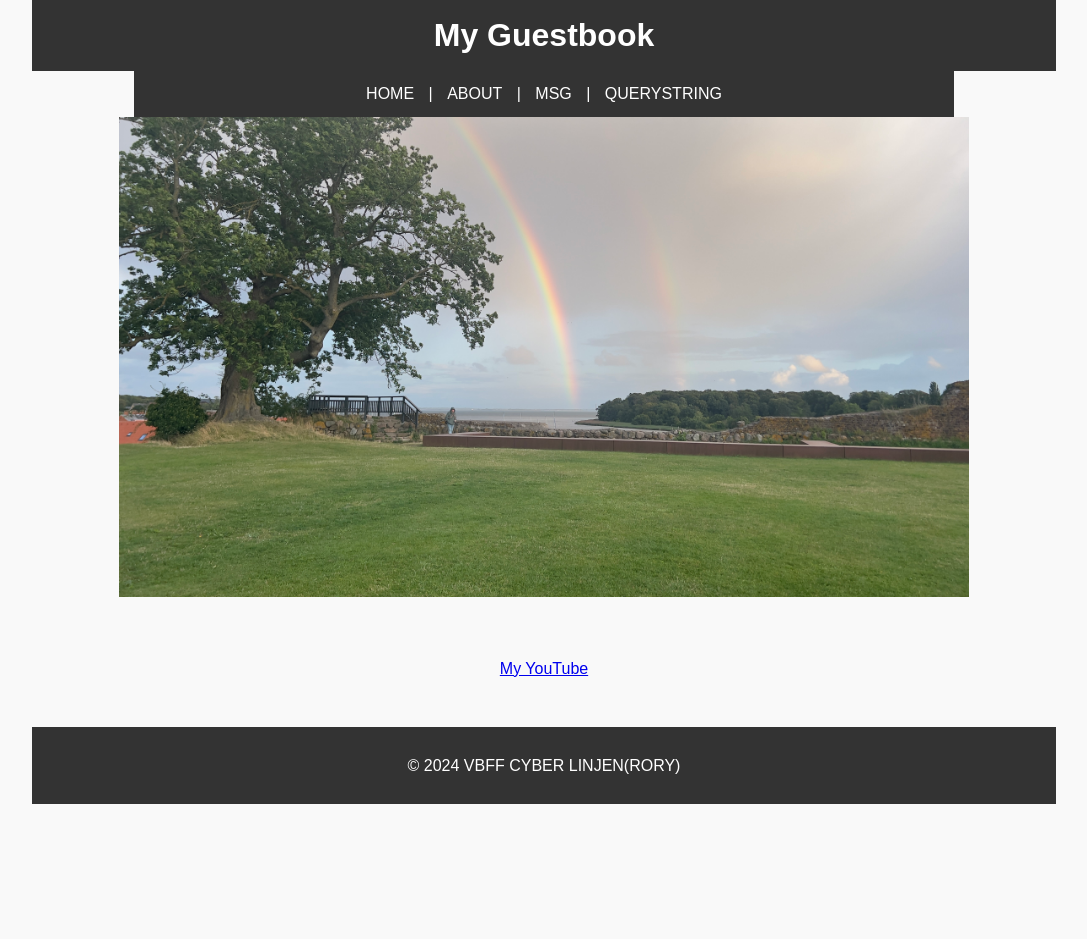
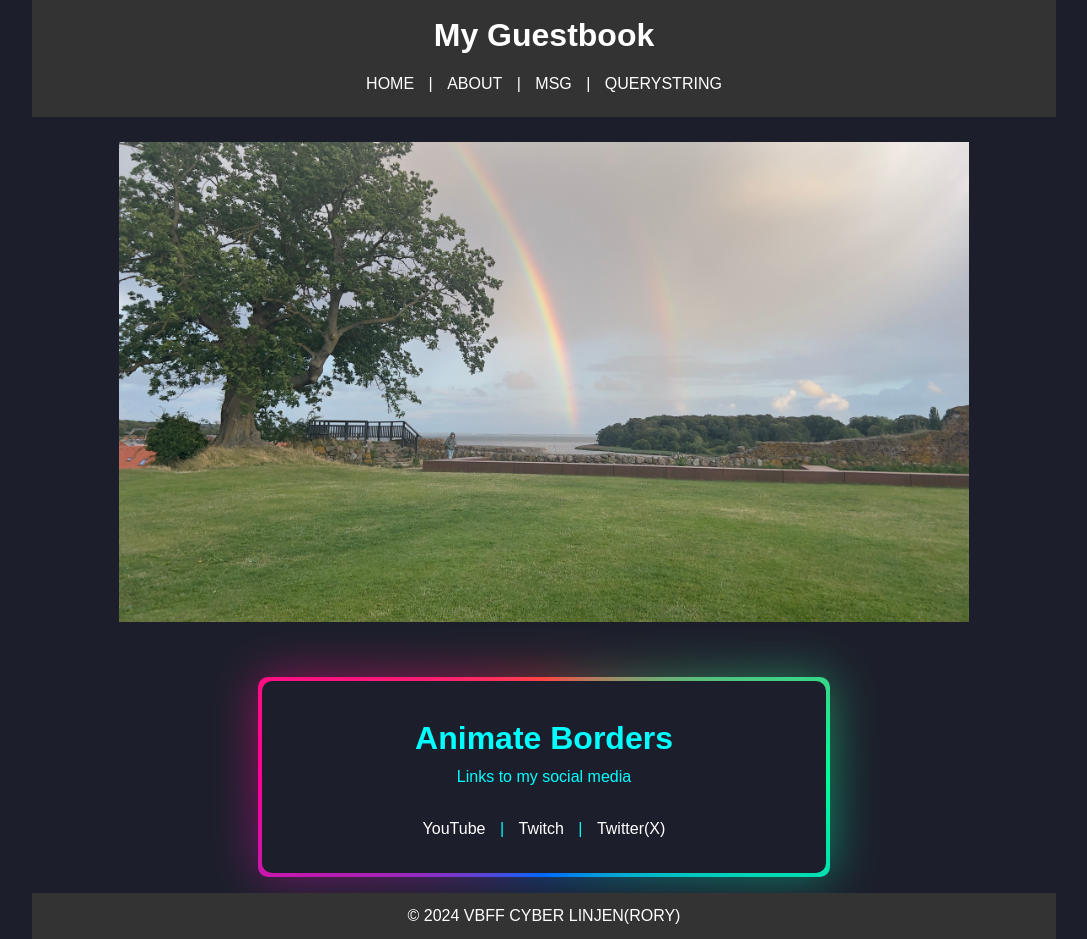
Before and after one commit to rorystaehrfokc/VBFF-RORY_repveb1, a Flask app: template templates/about.html in a window 1280 px wide. Shown: the whole page, without its empty margins (96-1183 px from the left). Before the commit the page ends 804 px from the top, so only its background shows below. Run offline with Flask 3, Linux system fonts and the light colour scheme; the template is opened without the code that fills it, so the values that code supplies are empty.

Commit message:
Add files via upload

```diff
--- a/main.py
+++ b/main.py
@@ -19,21 +19,67 @@ else:
     messages = {}
 
 
+
+
 # Home
 @app.route('/')
 def home():
+    language = request.cookies.get("lange", "")
+    text = 0
+
+    first_write = False
+    language = "en"
+    #first line
+    with open(f'../translated/home_{language}.txt', 'r') as f:
+        text = f.readline(2)
+
+    with open(f'../translated/home_{language}.txt', 'r') as f:
+        text = f.readline(3)
+
+    with open(f'../translated/home_{language}.txt', 'r') as f:
+        text = f.readline(4)
+
     return render_template('home.html',
                            title="Home")
+
 
 #About
 @app.route('/about')
 def about():
+    language = request.cookies.get("lange", "")
+    text = 0
+
+    first_write = False
+    language = "en"
+    #first line
+    with open(f'../translated/home_{language}.txt', 'r') as f:
+        text = f.readline(2)
+
+    with open(f'../translated/home_{language}.txt', 'r') as f:
+        text = f.readline(3)
+
+    with open(f'../translated/home_{language}.txt', 'r') as f:
+        text = f.readline(4)
     return  render_template('about.html',
                             title="About")
 
 
 @app.route('/querystring')
 def quertstring():
+    language = request.cookies.get("lange", "")
+    text = 0
+
+    first_write = False
+    language = "en"
+    #first line
+    with open(f'../translated/home_{language}.txt', 'r') as f:
+        text = f.readline(2)
+
+    with open(f'../translated/home_{language}.txt', 'r') as f:
+        text = f.readline(3)
+
+    with open(f'../translated/home_{language}.txt', 'r') as f:
+        text = f.readline(4)
     name = request.args.get("name")
     age = request.args.get("age")
     nationality = request.args.get("nationality")
@@ -55,12 +101,40 @@ def quertstring():
 
 @app.route('/messages')
 def messeges():
+    language = request.cookies.get("lange", "")
+    text = 0
+
+    first_write = False
+    language = "en"
+    #first line
+    with open(f'../translated/home_{language}.txt', 'r') as f:
+        text = f.readline(2)
+
+    with open(f'../translated/home_{language}.txt', 'r') as f:
+        text = f.readline(3)
+
+    with open(f'../translated/home_{language}.txt', 'r') as f:
+        text = f.readline(4)
     return  render_template('messages.html',
                             title="Messages",
                             messages = messages)
 
 @app.route("/messages/write", methods=["GET", "POST"])
 def write():
+    language = request.cookies.get("lange", "")
+    text = 0
+
+    first_write = False
+    language = "en"
+    #first line
+    with open(f'../translated/home_{language}.txt', 'r') as f:
+        text = f.readline(2)
+
+    with open(f'../translated/home_{language}.txt', 'r') as f:
+        text = f.readline(3)
+
+    with open(f'../translated/home_{language}.txt', 'r') as f:
+        text = f.readline(4)
     if request.method == "POST":
         name = request.form.get("name")
         message = request.form.get("message")
@@ -105,7 +179,5 @@ def delete_cookie():
     response.delete_cookie("name")
     return response
 
-
-
 if __name__ == '__main__':
         app.run(debug=True, port=8080)
--- a/messages.json
+++ b/messages.json
@@ -1,14 +1,3 @@
 {
-    "2024-11-24 11:39:20": {
-        "name": "Rory",
-        "message": "a"
-    },
-    "2024-11-24 11:40:58": {
-        "name": "Rory",
-        "message": "b"
-    },
-    "2024-11-24 17:27:54": {
-        "name": "r",
-        "message": "r"
-    }
+
 }
--- a/static/css/style.css
+++ b/static/css/style.css
@@ -1,10 +1,20 @@
+*{
+    margin: 0;
+    padding: 0;
+}
+
+html{
+    font-family: Poppins;
+    color: #f0f0f0;
+}
+
 body {
     font-family: Arial, sans-serif;
     line-height: 1.6;
     margin: 0;
     padding: 0;
-    background-color: #f9f9f9;
-    color: #333;
+    background-color: #1c1f2b;
+    color: #f9f9f9;
     text-align: center;
 }
 
@@ -62,6 +72,96 @@ nav a:hover {
     font-weight: bold;
 }
 
+.card_1{
+margin: 0 auto;
+padding: 2em;
+width: 500px;
+background: #1c1f2b;
+text-align: center;
+border-radius:  10px;
+position: relative;
+color:aqua;
+}
+
+@property --angle{
+    syntax: "<angle>";
+    initial-value: 0deg;
+    inherits: false;
+}
+
+.card_1::after, .card_1::before{
+content: '';
+position: absolute;
+height: 100%;
+width: 100%;
+background-image: conic-gradient(from var(--angle), #ff4545, #00ff99, #006aff, #ff0095, #ff4545);
+top: 50%;
+left: 50%;
+translate: -50% -50%;
+z-index: -1;
+padding: 4px;
+border-radius: 10px;
+animation: 3s spin linear infinite;
+}
+.card_1::before{
+    filter: blur(1.5rem);
+    opacity: 0.5;
+
+}
+@keyframes spin{
+    from{
+        --angle: 0deg;
+    }
+    to{
+        --angle: 360deg;
+    }
+}
+
+.card_2{
+    margin: 0 auto;
+    padding: 2em;
+    width: 500px;
+    background: #1c1f2b;
+    text-align: center;
+    border-radius:  10px;
+    position: relative;
+    color:aqua;
+    }
+
+    @property --angle2{
+        syntax: "<angle>";
+        initial-value: 0deg;
+        inherits: false;
+    }
+
+    .card_2::after, .card_2::before{
+    content: '';
+    position: absolute;
+    height: 100%;
+    width: 100%;
+    background-image: conic-gradient(from var(--angle2), blue, transparent, red, transparent, blue);
+    top: 50%;
+    left: 50%;
+    translate: -50% -50%;
+    z-index: -1;
+    padding: 4px;
+    border-radius: 10px;
+    animation: 3s spin linear infinite;
+    }
+    .card_2::before{
+        filter: blur(1.5rem);
+        opacity: 0.5;
+
+    }
+    @keyframes spin{
+        from{
+            --angle2: 0deg;
+        }
+        to{
+            --angle2: 360deg;
+        }
+    }
+
 footer {
     text-align: center;
     margin-top: 20px;
--- a/templates/about.html
+++ b/templates/about.html
@@ -3,11 +3,23 @@
 {% block title %}About - Guestbook{% endblock %}
 
 {% block content %}
-<img src="../img/rainbow.jpeg" width="850" height="480"><br><br><br>
+
+<br><img src="../img/rainbow.jpeg" width="850" height="480"><br><br><br>
+
+<div class="card_1">
+    <h1>Animate Borders</h1>
+    <p>Links to my social media</p><br>
+    <nav>
+        <div class="My-Youtube">
+            <a href="https://www.youtube.com/@Rory_dk", target="_blank">YouTube</a>  |
+            <a href="https://www.twitch.tv/rory_dk", target="_blank">Twitch</a>  |
+            <a href="https://x.com/hr_rory", target="_blank">Twitter(X)</a>
+        </nav>
+</div>
 
 
 
-<a href="https://www.youtube.com/@Rory_dk"> My YouTube</a><br><br>
+
 
 
 {% endblock %}
--- a/templates/base.html
+++ b/templates/base.html
@@ -10,8 +10,9 @@
     <div class="container">
         <header>
             <h1>My Guestbook</h1>
+            {% include 'menu.html' %}
         </header>
-        {% include 'menu.html' %}
+
         <main>
             {% block content %}{% endblock %}
         </main>
--- a/templates/messages.html
+++ b/templates/messages.html
@@ -15,6 +15,6 @@
     {% else %}
         <p>No messages yet. Be the first to write one!</p>
     {% endif %}
-    <a href="../messages/write">write a messages</a> |
+    <a href="../messages/write">write a messages</a>
 
 {% endblock %}
```
Also changed, not shown: templates/home.html (+5 -2 lines).
